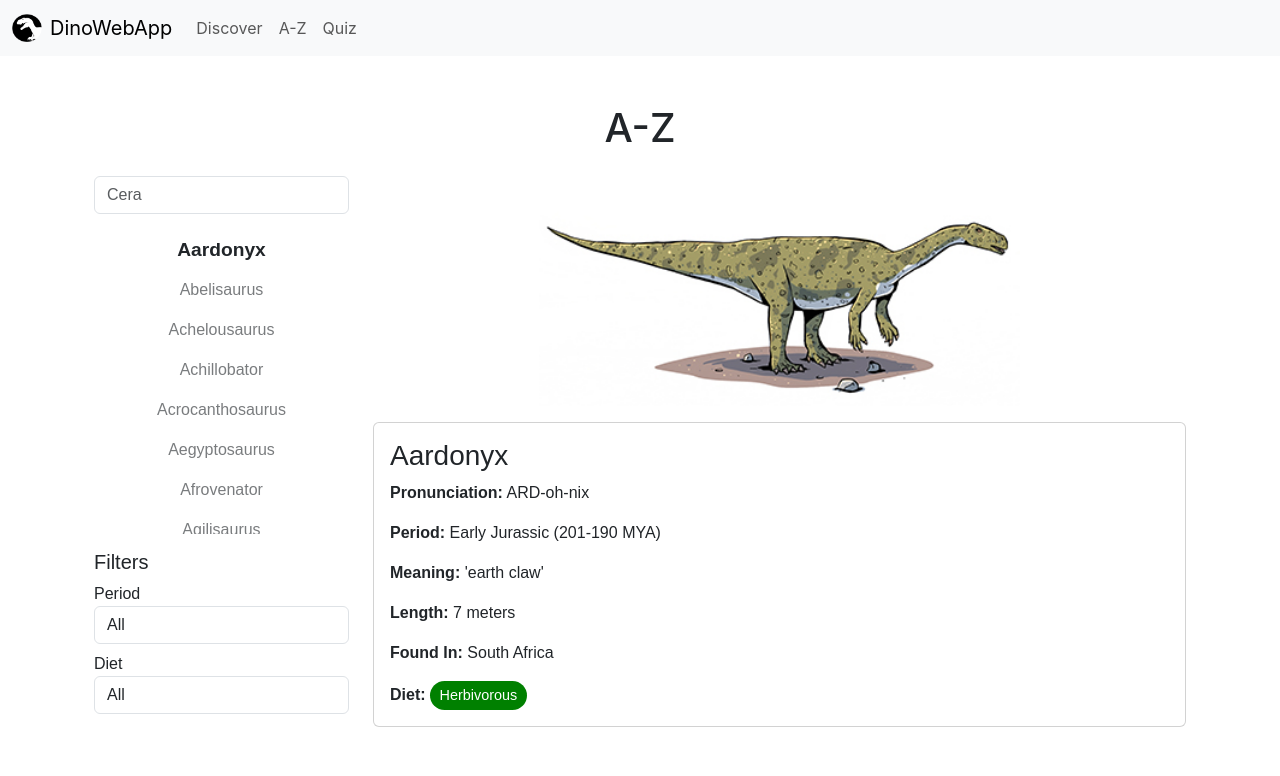
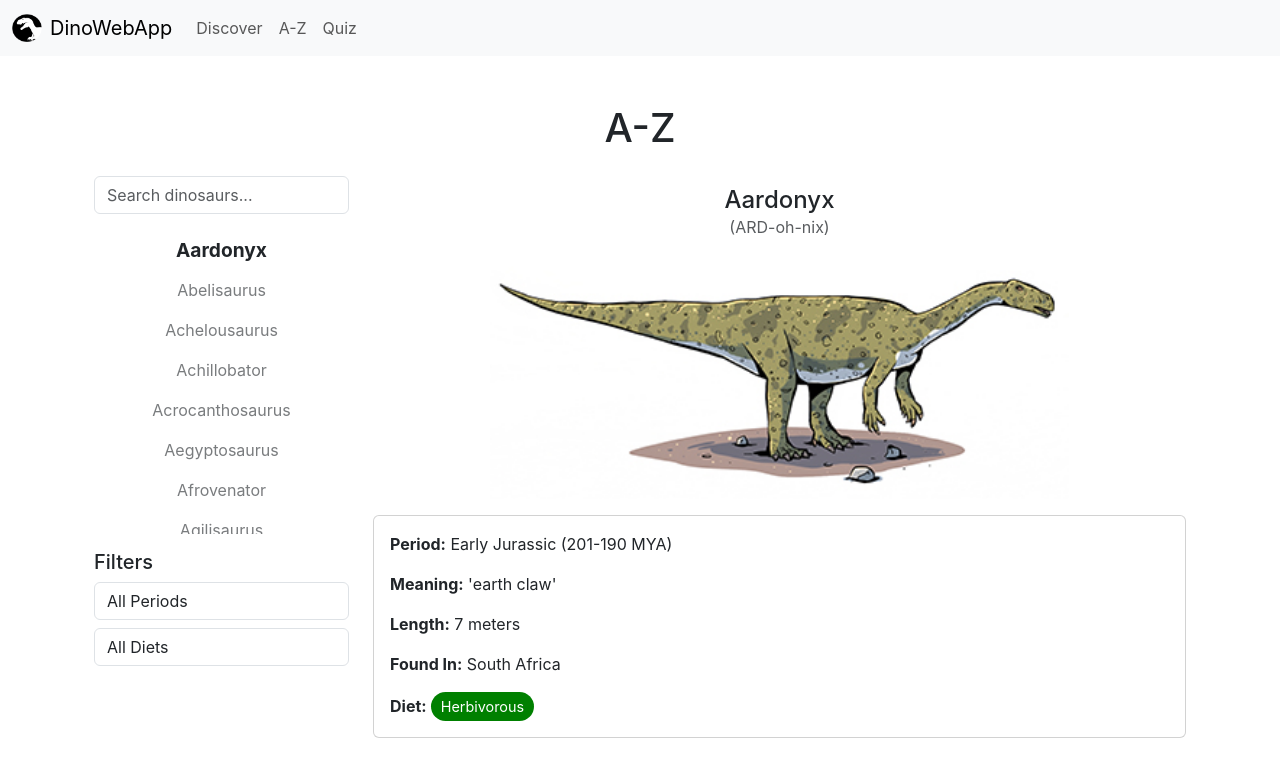
Before and after one commit to FraserProvan2/dinosaur-directory, a React (Create React App) app: page /a-z in a window 1280 px wide. Shown: the top 776 px of the page. Built offline with nearby package versions, Linux system fonts and the light colour scheme.

Commit message:
at to z page main layout

```diff
--- a/src/components/atoz/DinoList.js
+++ b/src/components/atoz/DinoList.js
@@ -11,6 +11,7 @@ const DinoPage = () => {
   const [filterDiet, setFilterDiet] = useState("");
   const [searchQuery, setSearchQuery] = useState("");
   const [isMobile, setIsMobile] = useState(window.innerWidth < 768);
+  const [showFilters, setShowFilters] = useState(false);
   const scrollContainerRef = useRef(null);
   const { dinoSlug } = useParams();
   const navigate = useNavigate();
@@ -22,10 +23,12 @@ const DinoPage = () => {
   }, []);
 
   useEffect(() => {
-    const dinos = DinosaurCollection.getAllDinosaurs();
-    dinos.sort((a, b) => a.name.localeCompare(b.name));
+    const dinos = DinosaurCollection.getAllDinosaurs().sort((a, b) =>
+      a.name.localeCompare(b.name)
+    );
     setDinosaurs(dinos);
     setFilteredDinosaurs(dinos);
+
     if (dinoSlug && dinos.length > 0) {
       const foundDino = dinos.find(
         (d) => d.name.toLowerCase() === dinoSlug.toLowerCase()
@@ -43,25 +46,30 @@ const DinoPage = () => {
     if (filterSubPeriod)
       filtered = filtered.filter((dino) => dino.fullPeriod === filterSubPeriod);
     if (filterDiet)
-      filtered = filtered.filter((dino) => dino.diet === filterDiet);
-    if (searchQuery) {
+      filtered = filtered.filter(
+        (dino) => dino.diet.toLowerCase() === filterDiet.toLowerCase()
+      );
+    if (searchQuery)
       filtered = filtered.filter((dino) =>
         dino.name.toLowerCase().includes(searchQuery.toLowerCase())
       );
-    }
+
     setFilteredDinosaurs(filtered);
   }, [filterPeriod, filterSubPeriod, filterDiet, searchQuery, dinosaurs]);
 
-  const periods = Array.from(new Set(dinosaurs.map((d) => d.period)));
+  const periods = ["Triassic", "Jurassic", "Cretaceous"];
+  const subPeriodsOrder = ["Early", "Mid", "Late"];
+
   const subPeriods = filterPeriod
-    ? Array.from(
-        new Set(
-          dinosaurs
-            .filter((d) => d.period === filterPeriod)
-            .map((d) => d.fullPeriod)
+    ? subPeriodsOrder
+        .map((sub) => `${sub} ${filterPeriod}`)
+        .filter((sub) =>
+          dinosaurs.some(
+            (d) => d.fullPeriod === sub && d.period === filterPeriod
           )
         )
     : [];
+
   const diets = Array.from(new Set(dinosaurs.map((d) => d.diet))).map(
     (diet) => diet.charAt(0).toUpperCase() + diet.slice(1).toLowerCase()
   );
@@ -73,21 +81,42 @@ const DinoPage = () => {
     return "default";
   };
 
-  const listContent = (
+  return (
+    <div className="container py-3">
+      <div className="row">
+        <div className="col-md-3">
+          {isMobile && (
+            <button
+              className="btn btn-light w-100 mb-3"
+              onClick={() => setShowFilters(!showFilters)}
+            >
+              {showFilters ? "Hide Filters" : "Show Filters"}
+            </button>
+          )}
+
+          {(!isMobile || showFilters) && (
+            <>
+              <div className="mb-3">
+                <input
+                  type="text"
+                  className="form-control"
+                  placeholder="Search dinosaurs..."
+                  value={searchQuery}
+                  onChange={(e) => setSearchQuery(e.target.value)}
+                />
+              </div>
+
               <div className="scroll-section mb-3">
                 <div className="rolling-list-container">
                   <div className="gradient-overlay top"></div>
                   <div className="gradient-overlay bottom"></div>
                   <div className="rolling-list" ref={scrollContainerRef}>
-          {filteredDinosaurs.map((dino, index) => {
-            const activeClass =
-              selectedDino && selectedDino.name === dino.name
-                ? "active-item"
-                : "";
-            return (
+                    {filteredDinosaurs.map((dino) => (
                       <div
-                key={index}
-                className={`list-item ${activeClass}`}
+                        key={dino.name}
+                        className={`list-item ${
+                          selectedDino?.name === dino.name ? "active-item" : ""
+                        }`}
                         onClick={() => {
                           setSelectedDino(dino);
                           navigate(`/dinosaur/${dino.name.toLowerCase()}`);
@@ -95,59 +124,50 @@ const DinoPage = () => {
                       >
                         {dino.name}
                       </div>
-            );
-          })}
+                    ))}
                   </div>
                 </div>
               </div>
-  );
 
-  const filtersContent = (
               <div className="filters-section mb-3">
                 <h5>Filters</h5>
-      <div className="mb-2">
-        <label>Period</label>
                 <select
-          className="form-control"
+                  className="form-control mb-2"
                   value={filterPeriod}
                   onChange={(e) => {
                     setFilterPeriod(e.target.value);
                     setFilterSubPeriod("");
                   }}
                 >
-          <option value="">All</option>
+                  <option value="">All Periods</option>
                   {periods.map((period) => (
                     <option key={period} value={period}>
                       {period}
                     </option>
                   ))}
                 </select>
-      </div>
+
                 {filterPeriod && filterPeriod !== "Late Triassic" && (
-        <div className="mb-2">
-          <label>Sub Period</label>
                   <select
-            className="form-control"
+                    className="form-control mb-2"
                     value={filterSubPeriod}
                     onChange={(e) => setFilterSubPeriod(e.target.value)}
                   >
-            <option value="">All</option>
+                    <option value="">All Subperiods</option>
                     {subPeriods.map((sub) => (
                       <option key={sub} value={sub}>
                         {sub}
                       </option>
                     ))}
                   </select>
-        </div>
                 )}
-      <div className="mb-2">
-        <label>Diet</label>
+
                 <select
                   className="form-control"
                   value={filterDiet}
                   onChange={(e) => setFilterDiet(e.target.value)}
                 >
-          <option value="">All</option>
+                  <option value="">All Diets</option>
                   {diets.map((diet) => (
                     <option key={diet} value={diet}>
                       {diet}
@@ -155,34 +175,19 @@ const DinoPage = () => {
                   ))}
                 </select>
               </div>
+            </>
+          )}
         </div>
-  );
 
-  const searchContent = (
-    <div className="mb-3">
-      <input
-        type="text"
-        className="form-control"
-        placeholder="Cera"
-        value={searchQuery}
-        onChange={(e) => setSearchQuery(e.target.value)}
-      />
-    </div>
-  );
-
-  return (
-    <div className="container py-3 dino-page-container">
-      <div className="row">
-        <div className="col-md-3">
-          <>
-            {searchContent}
-            {listContent}
-            {filtersContent}
-          </>
-        </div>
         <div className="col-md-9">
           {selectedDino ? (
             <>
+              <div class="dinosaur-header">
+                <h2>{selectedDino.name}</h2>
+                <p class="pronunciation text-muted text-sm">
+                  ({selectedDino.pronunciation})
+                </p>
+              </div>
               <img
                 src={`/images/dinosaurs/${selectedDino.image}`}
                 alt={selectedDino.name}
@@ -190,10 +195,6 @@ const DinoPage = () => {
               />
               <div className="dino-details card">
                 <div className="card-body">
-                  <h3 className="card-title">{selectedDino.name}</h3>
-                  <p className="card-text">
-                    <strong>Pronunciation:</strong> {selectedDino.pronunciation}
-                  </p>
                   <p className="card-text">
                     <strong>Period:</strong> {selectedDino.fullPeriod} (
                     {selectedDino.yearsMya.start}-{selectedDino.yearsMya.end}{" "}
--- a/src/styles/atoz.scss
+++ b/src/styles/atoz.scss
@@ -1,7 +1,3 @@
-.dino-page-container {
-  font-family: sans-serif;
-}
-
 .rolling-list-container {
   position: relative;
   height: 38vh;
@@ -29,11 +25,18 @@
   opacity: 1;
 }
 
+.dinosaur-header {
+  text-align: center;
+  h2 {
+    margin: 10px 0 0 0;
+  }
+}
+
 .dino-listing-image {
-  height: 200px;
+  height: 240px;
   object-fit: contain;
   display: block;
-  margin: 30px auto;
+  margin: 20px auto 30px auto;
 }
 
 .diet-pill {
--- a/src/styles/quiz.scss
+++ b/src/styles/quiz.scss
@@ -1,4 +1,3 @@
-
 .quiz-container {
   text-align: center;
   max-width: 600px;
```
Lines whose indentation alone changed are shown as unchanged.
